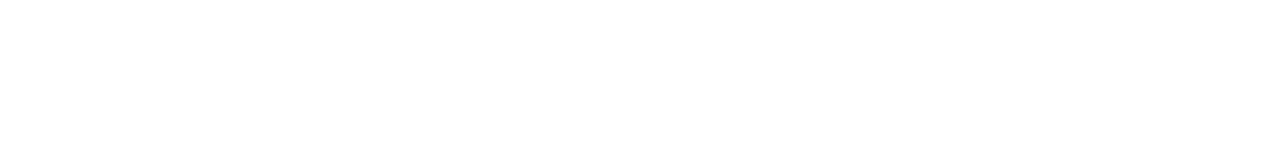
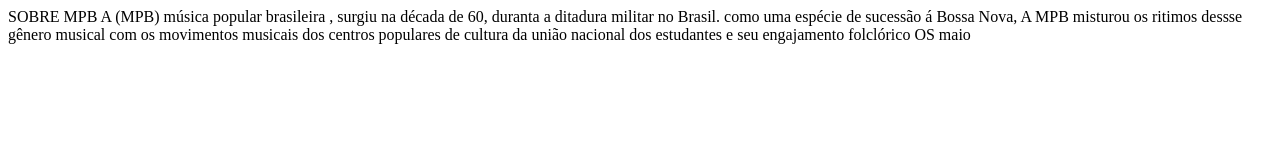
Before and after one commit to Lua805/Lua805-html, a plain HTML site: page index.html in a window 1280 px wide. Drawn offline with Linux system fonts and the light colour scheme.

Commit message:
index.html

```diff
--- a/index.html
+++ b/index.html
@@ -6,6 +6,9 @@
     <title>Document</title>
 </head>
 <body>
-
+SOBRE MPB
+A (MPB) música popular brasileira , surgiu na década de 60, duranta a ditadura militar no Brasil. como uma espécie de sucessão á Bossa Nova,
+A MPB misturou os ritimos dessse gênero musical com os movimentos musicais dos centros populares de cultura da união nacional dos estudantes e
+seu engajamento folclórico  OS  maio
 </body>
 </html>
```
